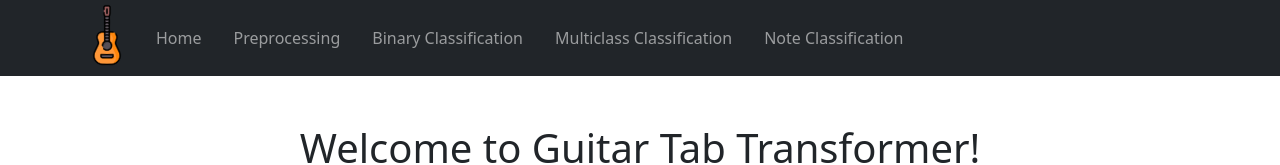
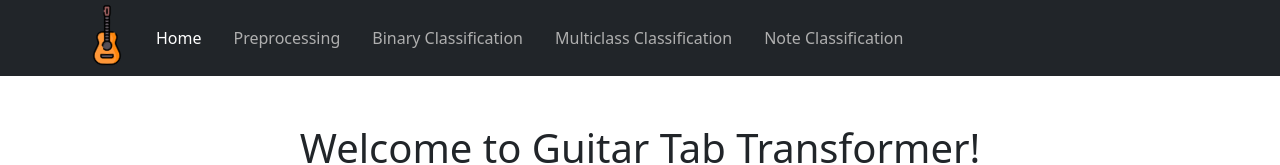
Before and after one commit to austinliu05/guitar-tab-transformer, a React (Create React App) app in the folder frontend/: page / in a window 1280 px wide. Shown: the top 165 px of the page. Built offline with nearby package versions, Linux system fonts and the light colour scheme.

Commit message:
Fixed minor navbar bugs

```diff
--- a/frontend/src/pages/Navbar.tsx
+++ b/frontend/src/pages/Navbar.tsx
@@ -11,7 +11,7 @@ const CustomNavbar: React.FC = () => {
     return (
         <Navbar bg="dark" variant='dark' expand="lg">
             <Container>
-                <Navbar.Brand href="home">
+                <Navbar.Brand>
                     <img src={logo} width='50' height='50' className="d-inline-block align-top rotated-logo"
                         alt="Guitar Tab Transformer logo" />
                 </Navbar.Brand>
@@ -20,8 +20,8 @@ const CustomNavbar: React.FC = () => {
                     <Nav className="me-auto">
                         <Nav.Link
                             as={Link}
-                            to="/home"
-                            className={location.pathname === '/home' ? "active-link" : ""}
+                            to="/"
+                            className={location.pathname === '/' ? "active-link" : ""}
                         >
                             Home
                         </Nav.Link>
--- a/frontend/src/styles/CustomNavbar.scss
+++ b/frontend/src/styles/CustomNavbar.scss
@@ -6,12 +6,19 @@
 
     .nav-link {
         margin-right: 1rem;
+        color: #afafaf;
 
         &:hover {
             color: #607dc6;
         }
+
+        &:visited,
+        &:active,
+        &:focus {
+            color: #ccc;
+        }
         &.active-link {
-            color: #fff
+            color: #ffffff;
         }
     }
 }
```
